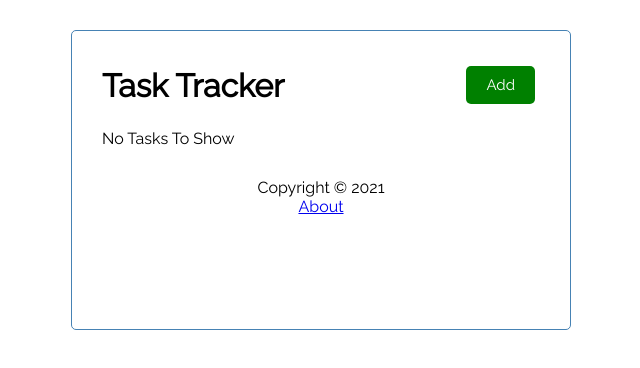
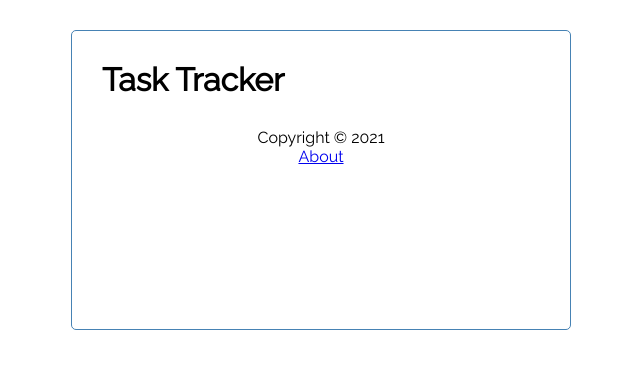
Before and after one commit to RamaSentani/task-tracker, a React (Create React App) app: page / in a window 1280 px wide. Shown: the top 368 px of the page, without its empty margins (319-959 px from the left). Built offline with nearby package versions, Linux system fonts and the light colour scheme; data requests are answered from the project's data file.

Commit message:
change / to /tasks

```diff
--- a/src/App.jsx
+++ b/src/App.jsx
@@ -89,7 +89,7 @@ const App = () => {
           showAdd={showAddTask}
         />
         <Route
-          path="/"
+          path="/tasks"
           exact
           render={(props) => (
             <>
--- a/src/components/About.jsx
+++ b/src/components/About.jsx
@@ -4,7 +4,7 @@ const About = () => {
   return (
     <div>
       <h4>Version 1.0.0</h4>
-      <Link to="/">Go Back</Link>
+      <Link to="/tasks">Go Back</Link>
     </div>
   );
 };
--- a/src/components/Header.jsx
+++ b/src/components/Header.jsx
@@ -8,7 +8,7 @@ const Header = ({ title, onAdd, showAdd }) => {
   return (
     <header className="header">
       <h1>{title}</h1>
-      {location.pathname === "/" && (
+      {location.pathname === "/tasks" && (
         <Button
           color={showAdd ? "red" : "green"}
           text={showAdd ? "Close" : "Add"}
```
